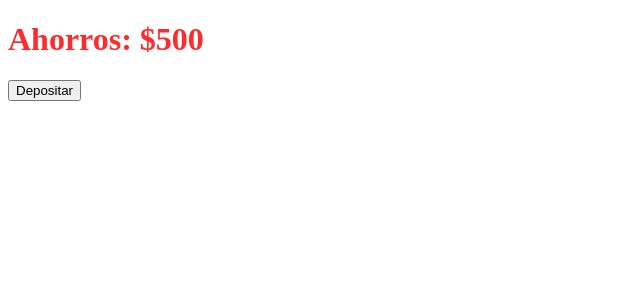
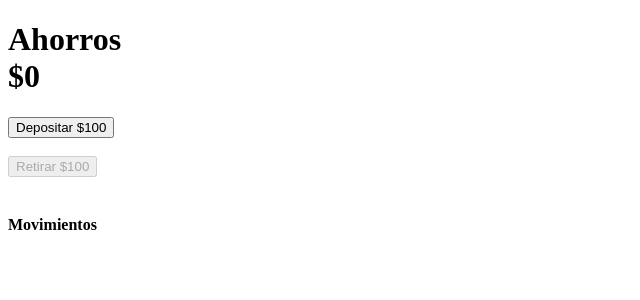
Before and after one commit to Wilovy09/Vue-desde-0, a Vue app in the folder introduccion_vue3/: page / in a window 1280 px wide. Shown: the top 300 px of the page, without its empty margins (0-640 px from the left). Built offline with nearby package versions, Linux system fonts and the light colour scheme.

Commit message:
Ejercicio #1

```diff
--- a/introduccion_vue3/src/App.vue
+++ b/introduccion_vue3/src/App.vue
@@ -1,34 +1,94 @@
+<!-- EJERCICIO #1 -->
+<!--
+	- Mostrar nuestro ahorro
+	- Btn para depsitar
+	- Btn para retirar
+	- Listado de movimientos de un array
+	- Diferenciar si es un deposito o un retiro
+	- El boton retirar se debe bloquear si no tenemos dinero
+
+	Conocimientos
+	v-bind / v-if / v-else-if / v-else / v-for / v-on / ref / computed
+ -->
+
 <!-- JS -->
-<!-- Incluyendo el SETUP en script -->
 <script setup lang="ts">
-	import { ref,computed } from 'vue';
+	import {computed, ref} from "vue";
+	// interfaz
+	interface iMovimiento{
+		monto: number;
+		saldoActual: number;
+	}
+	// const
+	const ahorros = ref(0);
+	const movimientos = ref<iMovimiento[]>([]);
+	// deposito
+	const depositar = (cantidad:number)=>{
+		ahorros.value += cantidad;
 
-	const ahorros = ref(500);
-	const depositar = ()=>{
-		ahorros.value += 100;
+		movimientos.value.push({
+			monto: cantidad,
+			saldoActual: ahorros.value
+		})
 	}
+	const realizarDeposito = () => {
+		depositar(100); // Realiza un depósito de $100
+	};
+	// Retiro
+	const retirar = (cantidad:number)=>{
+		ahorros.value -= cantidad;
 
-	const asignarClase = computed(()=>{
-		if (ahorros.value > 500){
-			return 'verde'
+		movimientos.value.push({
+			monto: -cantidad,
+			saldoActual: ahorros.value
+		})
+	}
+	const realizarRetiro = () => {
+		retirar(100); // Realiza un retiro de $100
+	};
+	// deshabilitar btn
+	const deshabilitarBTN = computed(()=>{
+		if (ahorros.value == 0){
+			return true
 		}
-		return 'rojo'
+		return false
 	})
+
+	// invertir
+	const invertirARRAY = computed(()=>{
+		return movimientos.value.reverse();
+	})
+
 
 </script>
 
 <!-- HTML -->
 <template>
-	<h1 :class="asignarClase">Ahorros: ${{ ahorros }}</h1>
-	<button @click="depositar()">Depositar</button>
+	<h1>Ahorros <br> ${{ ahorros }}</h1>
+
+	<button @click="realizarDeposito">Depositar $100</button>
+	<br>
+	<br>
+	<button @click="realizarRetiro" :disabled="deshabilitarBTN" >Retirar $100</button>
+	<br>
+	<br>
+	<div class="">
+		<h4>Movimientos</h4>
+		<ul>
+			<li v-for="(movimiento, index) in invertirARRAY" :key="index">
+				<span v-if="movimiento.monto > 0">
+					Deposito|
+				</span>
+				<span v-else>
+					Retiro  |
+				</span>
+				Movimiento: {{ movimiento.monto }} |Saldo: {{ movimiento.saldoActual }}
+			</li>
+		</ul>
+	</div>
 </template>
 
 <!-- CSS -->
 <style scoped>
-	.verde{
-		color: green;
-	}
-	.rojo{
-		color: rgb(255, 43, 43);
-	}
+
 </style>
```
